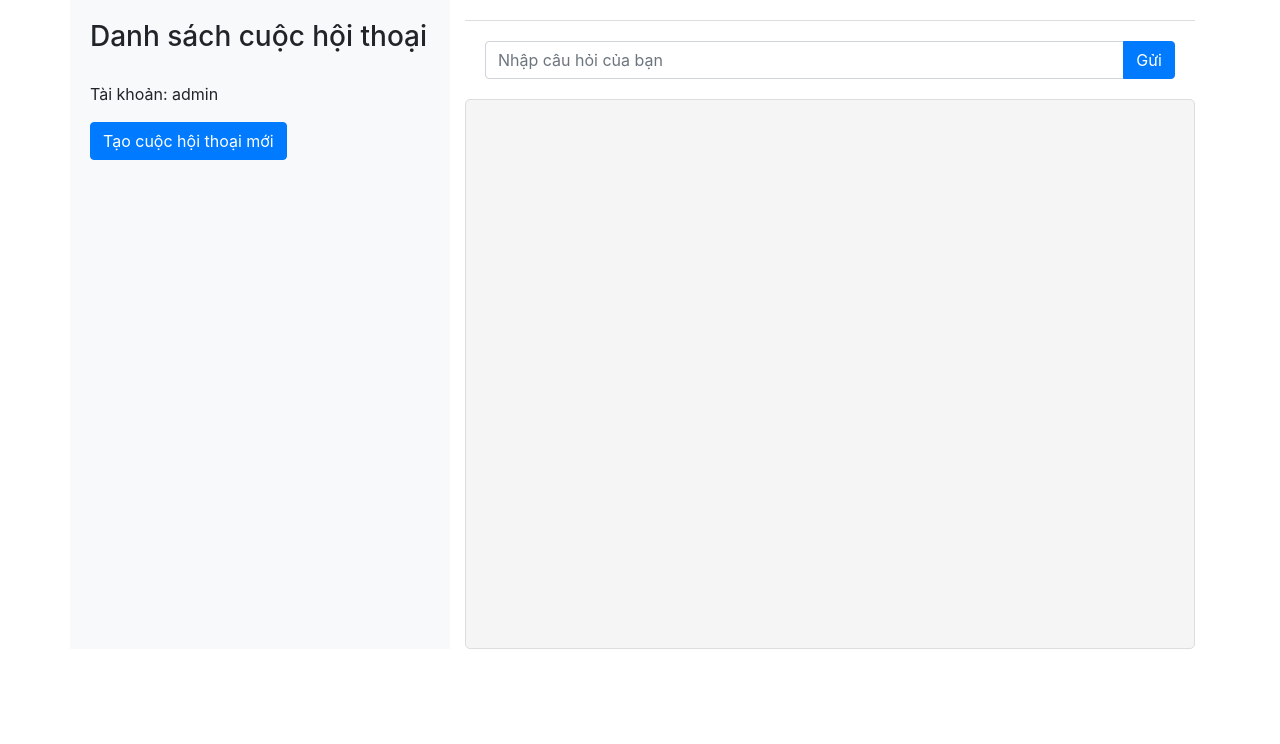
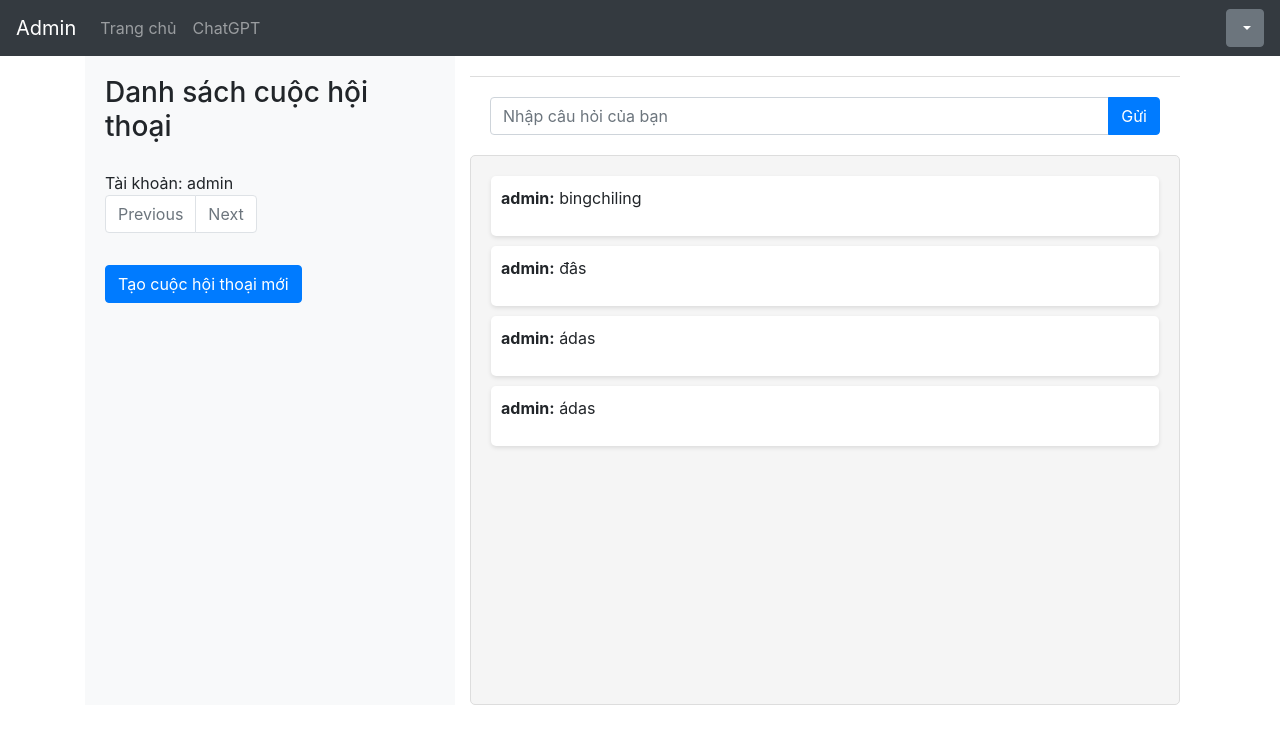
Before and after one commit to MinhHoang712/MYADMIN, a Django app: page /chatgpt/1/ in a window 1280 px wide. Shown: the top 744 px of the page. Run offline with Django 4.2, Linux system fonts and the light colour scheme; a user stored in the database is signed in; data comes from the database, SQL or seed files in the repository; some libraries are stand-ins or nearby versions.

Commit message:
second commit

```diff
--- a/admin_app/forms.py
+++ b/admin_app/forms.py
@@ -1,5 +1,14 @@
 from django import forms
-from .models import Conversation, Message
+from .models import Conversation, Message, CustomUser
+from django.contrib.auth.forms import UserChangeForm
+from django.contrib.auth.models import User
+
+class CustomUserForm(UserChangeForm):
+    password = forms.CharField(widget=forms.PasswordInput(render_value=True), label='Password')
+    profile_picture = forms.ImageField(required=False)
+    class Meta(UserChangeForm.Meta):
+        model = CustomUser
+        fields = ('username','first_name', 'last_name', 'email', 'profile_picture')
 
 class ConversationForm(forms.ModelForm):
     class Meta:
--- a/admin_app/templates/admin_app/chatgpt.html
+++ b/admin_app/templates/admin_app/chatgpt.html
@@ -1,5 +1,6 @@
 {% extends 'base.html' %}
-
+{% load static %}
+{% load bootstrap4 %}
 {% block content %}
 <style>
   /* CSS tùy chỉnh */
@@ -29,6 +30,11 @@
     border-radius: 5px;
   }
 
+  img.bot-logo {
+    max-width: 30px;
+    height: auto;
+  }
+
   /* CSS cho các tin nhắn */
   .message {
     margin-bottom: 10px;
@@ -50,6 +56,7 @@
   }
 </style>
 
+{% block conversation_list %}
 <div class="container">
   <div class="row">
     <div class="col-4 dashboard">
@@ -63,14 +70,55 @@
         {% endfor %}
       </ul>
       <div>Tài khoản: {{ request.user.username }}</div>
+      <nav aria-label="Page navigation">
+        <ul class="pagination">
+          {% if conversations.has_previous %}
+            <li class="page-item">
+              <a class="page-link" href="?page={{ conversations.previous_page_number }}">Previous</a>
+            </li>
+          {% else %}
+            <li class="page-item disabled">
+              <span class="page-link">Previous</span>
+            </li>
+          {% endif %}
+
+          {% for num in conversations.paginator.page_range %}
+            {% if num == conversations.number %}
+              <li class="page-item active">
+                <span class="page-link">{{ num }}</span>
+              </li>
+            {% else %}
+              <li class="page-item">
+                <a class="page-link" href="?page={{ num }}">{{ num }}</a>
+              </li>
+            {% endif %}
+          {% endfor %}
+
+          {% if conversations.has_next %}
+            <li class="page-item">
+              <a class="page-link" href="?page={{ conversations.next_page_number }}">Next</a>
+            </li>
+          {% else %}
+            <li class="page-item disabled">
+              <span class="page-link">Next</span>
+            </li>
+          {% endif %}
+        </ul>
+      </nav>
+      <form method="POST" action="{% url 'admin_app:chatgpt_conversation' 0 %}">
+        {% csrf_token %}
       <button class="btn btn-primary mt-3" id="newChatBtn">Tạo cuộc hội thoại mới</button>
+      </form>
     </div>
+    {% endblock %}
+
     <div class="col-8">
       <div class="form-chat">
-        <form method="post">
+        <form id="chatForm" method="post">
           {% csrf_token %}
+          <input type="hidden" id="conversationId" name="conversation_id" value="">
           <div class="input-group">
-            <input type="text" class="form-control" name="content" placeholder="Nhập câu hỏi của bạn" required>
+            <input type="text" class="form-control" name="content" placeholder="Nhập câu hỏi của bạn" >
             <div class="input-group-append">
               <button type="submit" class="btn btn-primary">Gửi</button>
             </div>
@@ -78,35 +126,39 @@
         </form>
       </div>
       <div class="chat-container">
-        {% with user_message=False %}
-          {% for message in conversation.message_set.all %}
+        {% block chatcontent %}
+          <!-- Hiển thị nội dung cuộc hội thoại -->
+          {% comment %} {% for message in messages %}
             <div class="message {% if message.is_user %}user-message{% else %}bot-message{% endif %}">
               <div class="message-content">
-                <p>{{ message.content }}</p>
+                {% if message.is_user %}
+                  <p><strong>{{ conversation.user.username }}:</strong> {{ message.content }}</p>
+                {% else %}
+                  <div class="bot-info">
+                    <p><img src="{% static 'chatgpt_logo.png' %}" alt="Logo của Bot" class='bot-logo'>: {{ message.content }}</p>
+                  </div>
+                {% endif %}
               </div>
-            </div>
-            {% if not message.is_user %}
-              {% with user_message=True %}
-              {% endwith %}
-            {% endif %}
-          {% endfor %}
-        {% endwith %}
+            </div> {% endcomment %}
+          {% comment %} {% endfor %} {% endcomment %}
+        {% endblock %}
       </div>
-
     </div>
   </div>
 </div>
+{% comment %} {% bootstrap_jquery_url %} {% endcomment %}
+{% bootstrap_javascript jquery='full' %}
 
-<script>
-  $(document).ready(function() {
-    // Bấm nút "Tạo cuộc hội thoại mới"
-    $("#newChatBtn").click(function() {
-      // Điều hướng tới trang chatgpt với conversation_id = -1 để tạo cuộc hội thoại mới
-      window.location.href = "{% url 'admin_app:chatgpt_conversation' 0 %}";
-    });
-
-    // Scroll xuống cuối trang khi có tin nhắn mới
-    $(".chat-container").scrollTop($(".chat-container")[0].scrollHeight);
-  });
+{% block javascript %}
+{% comment %} <script>
+  $(document).on('click', '#newChatBtn', function(e) {
+    e.preventDefault();
+    alert('hello');
+    // Gán giá trị conversation_id là 0 cho input ẩn conversationId
+    $('#conversationId').val('0');
+    // Gửi form để tạo cuộc hội thoại mới
+    $('#chatForm').submit();
+  }); {% endcomment %}
 </script>
 {% endblock %}
+{% endblock %}
--- /dev/null
+++ b/admin_app/templates/admin_app/conversation.html
@@ -0,0 +1,22 @@
+<!-- chatgpt_conversation.html -->
+{% extends 'admin_app/chatgpt.html' %}
+{% load bootstrap4 %}
+{% load static %}
+{% comment %} {% block conversation_list %}{% endblock %} {% endcomment %}
+
+
+{% block chatcontent %}
+  {% for message in messages %}
+            <div class="message {% if message.is_user %}user-message{% else %}bot-message{% endif %}">
+              <div class="message-content">
+                {% if message.is_user %}
+                  <p><strong>{{ conversation.user.username }}:</strong> {{ message.content }}</p>
+                {% else %}
+                  <div class="bot-info">
+                    <p><img src="{% static 'chatgpt_logo.png' %}" alt="Logo của Bot" class='bot-logo'>: {{ message.content }}</p>
+                  </div>
+                {% endif %}
+              </div>
+            </div>
+  {% endfor %}
+{% endblock %}
--- a/admin_app/templates/base.html
+++ b/admin_app/templates/base.html
@@ -1,17 +1,50 @@
 {% load bootstrap4 %}
+{% load static %}
+
 <!DOCTYPE html>
 <html>
 <head>
   <title>Admin</title>
   {% bootstrap_css %}
+  <link href="{% static 'fontawesomefree/css/fontawesome.css' %}" rel="stylesheet" type="text/css">
+  <link href="{% static 'fontawesomefree/css/brands.css' %}" rel="stylesheet" type="text/css">
+  <link href="{% static 'fontawesomefree/css/solid.css' %}" rel="stylesheet" type="text/css">
 </head>
 <body>
-  {% block content %}
+  <nav class="navbar navbar-expand-lg navbar-dark bg-dark">
+    <a class="navbar-brand" href="#">Admin</a>
+    <button class="navbar-toggler" type="button" data-toggle="collapse" data-target="#navbarNavToggle" aria-controls="navbarNavToggle" aria-expanded="false" aria-label="Toggle navigation">
+      <span class="navbar-toggler-icon"></span>
+    </button>
+    <div class="collapse navbar-collapse" id="navbarNavToggle">
+      <ul class="navbar-nav mr-auto">
+        <li class="nav-item">
+          <a class="nav-link" href="{% url 'admin_app:home' %}">Trang chủ</a>
+        </li>
+        <li class="nav-item">
+          <a class="nav-link" href="{% url 'admin_app:chatgpt' %}">ChatGPT</a>
+        </li>
+        <!-- Thêm các mục menu khác -->
+      </ul>
+      <div class="dropdown">
+        <button class="btn btn-secondary dropdown-toggle" type="button" id="userDropdown" data-toggle="dropdown" aria-haspopup="true" aria-expanded="false">
+          <i class="fa fa-user"></i>
+        </button>
+        <div class="dropdown-menu dropdown-menu-right" aria-labelledby="userDropdown">
+          <a class="dropdown-item" href="{% url 'admin_app:profile' %}">Hồ sơ</a>
+          <div class="dropdown-divider"></div>
+          <a class="dropdown-item" href="{% url 'admin_app:login' %}">Đăng xuất</a>
+        </div>
+      </div>
+    </div>
+  </nav>
 
-  {% endblock %}
+  <div class="container">
+    {% block content %}
+
+    {% endblock %}
+  </div>
 
   {% bootstrap_javascript jquery='full' %}
-
-
 </body>
 </html>
--- a/admin_app/urls.py
+++ b/admin_app/urls.py
@@ -7,8 +7,10 @@
     path('login/', views.login_view, name='login'),
     path('', views.home_view, name='home'),
     path('logout/', views.logout_view, name='logout'),
-    path('chatgpt/', views.chatgpt_view, name='chatgpt'),
-    path('chatgpt/<int:conversation_id>/', views.chatgpt_view, name='chatgpt_conversation'),
+    path('chatgpt/', views.chatgpt, name='chatgpt'),
+    path('chatgpt/<int:conversation_id>/', views.chatgpt_conversation, name='chatgpt_conversation'),
+    path('profile/', views.profile_view, name='profile'),
+    # ...
 
     # Các đường dẫn khác sẽ được thêm vào sau này
 ]
--- a/admin_app/views.py
+++ b/admin_app/views.py
@@ -7,6 +7,8 @@
 from .models import *
 from .forms import *
 from django.contrib.auth import authenticate, login
+from django.http import JsonResponse
+from django.core.paginator import Paginator
 
 def login_view(request):
     if request.method == 'POST':
@@ -30,17 +32,43 @@
     # Nếu người dùng chưa đăng nhập, chuyển hướng đến trang đăng nhập
     else:
         return redirect('admin_app:login')
-
 def logout_view(request):
     logout(request)
     return redirect('admin_app:login')
 
 @login_required(login_url='admin_app:login')
-def chatgpt_view(request, conversation_id=None):
-    if conversation_id:
+def chatgpt(request):
+    conversations = Conversation.objects.all()
+    paginator = Paginator(conversations, 5)  # Số cuộc hội thoại hiển thị trên mỗi trang
+    page_number = request.GET.get('page')
+    page_obj = paginator.get_page(page_number)
+
+    context = {
+        # 'conversations':conversations,
+        'conversations': page_obj
+    }
+    return render(request, 'admin_app/chatgpt.html', context)
+
+
+
+@login_required(login_url='admin_app:login')
+def chatgpt_conversation(request, conversation_id):
+    if conversation_id == 0:
+        conversation = Conversation.objects.create(title = "New Conversation", user_id = request.user.id)
+        conversation_id = conversation.id
+        conversation.save()
+        return redirect('admin_app:chatgpt_conversation', conversation_id=conversation_id)
+
+    else:
         conversation = get_object_or_404(Conversation, id=conversation_id)
-    else:
-        conversation = Conversation.objects.create(user=request.user, title='New Conversation')
+
+    messages = conversation.message_set.all()
+
+    print(conversation_id)
+    # print(messages[0].content)
+    if messages:
+        conversation.title = messages[0].content
+        conversation.save()
 
     if request.method == 'POST':
         form = MessageForm(request.POST)
@@ -49,23 +77,31 @@
             message.conversation = conversation
             message.is_user = True
             message.save()
-            # print(message)
-            # print(message.content)
-            conversation.question = message.content
-            answer = 'Hello'
-            conversation.answer = answer
-            reply = Message(content=answer, conversation=conversation)
-            reply.save()
-            # form = MessageForm()  # Clear the form after saving the message
+            return redirect('admin_app:chatgpt_conversation', conversation_id=conversation_id)
+    else:
 
-    else:
         form = MessageForm()
-
-    # print(conversation.message_set.all())
-    # for message in conversation.message_set.all():
-    #     print(message.content)
+    # return redirect('admin_app:chatgpt_conversation', conversation_id=conversation_id)
     context = {
         'conversation': conversation,
-        'form': form,
+        'messages': messages,
+        'form': form
     }
-    return render(request, 'admin_app/chatgpt.html', context)
+    return render(request, 'admin_app/conversation.html', context)
+
+@login_required(login_url='admin_app:login')
+def profile_view(request):
+    user = request.user
+    if request.method == 'POST':
+        form = CustomUserForm(request.POST, request.FILES, instance=user)
+        if form.is_valid():
+            form.save()
+            return redirect('admin_app:profile')
+    else:
+        form = CustomUserForm(instance=user)
+
+    context = {
+        'user': user,
+        'form': form
+    }
+    return render(request, 'admin_app/profile.html', context)
```
Also changed, not shown: admin_app/models.py (+9 -5 lines), admin_app/templates/admin_app/home.html (+6 -39 lines), admin_app/templates/admin_app/profile.html (added, +71 -0 lines), my_admin/settings.py (+4 -3 lines), requirements.txt (added, +11 -0 lines), admin_app/migrations/0001_initial.py, admin_app/migrations/0002_message.py (deleted), admin_app/static/chatgpt_logo.png (added), admin_app/static/profile/chatgpt_logo.png (added), db.sqlite3, my_admin/db.sqlite3 (added).
